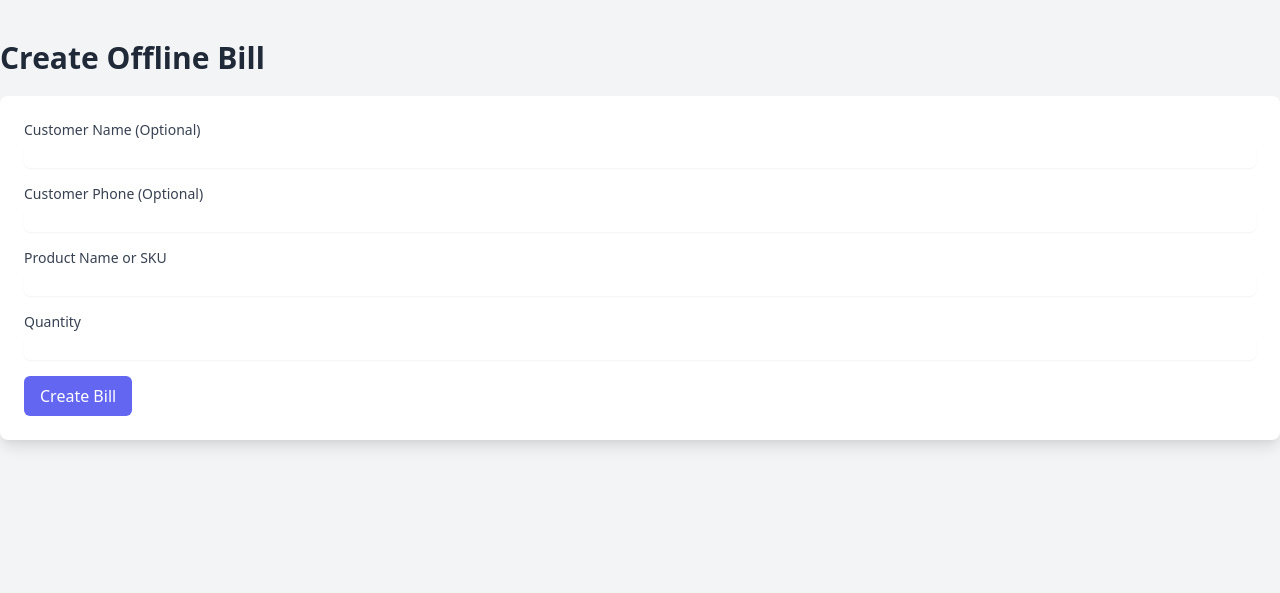
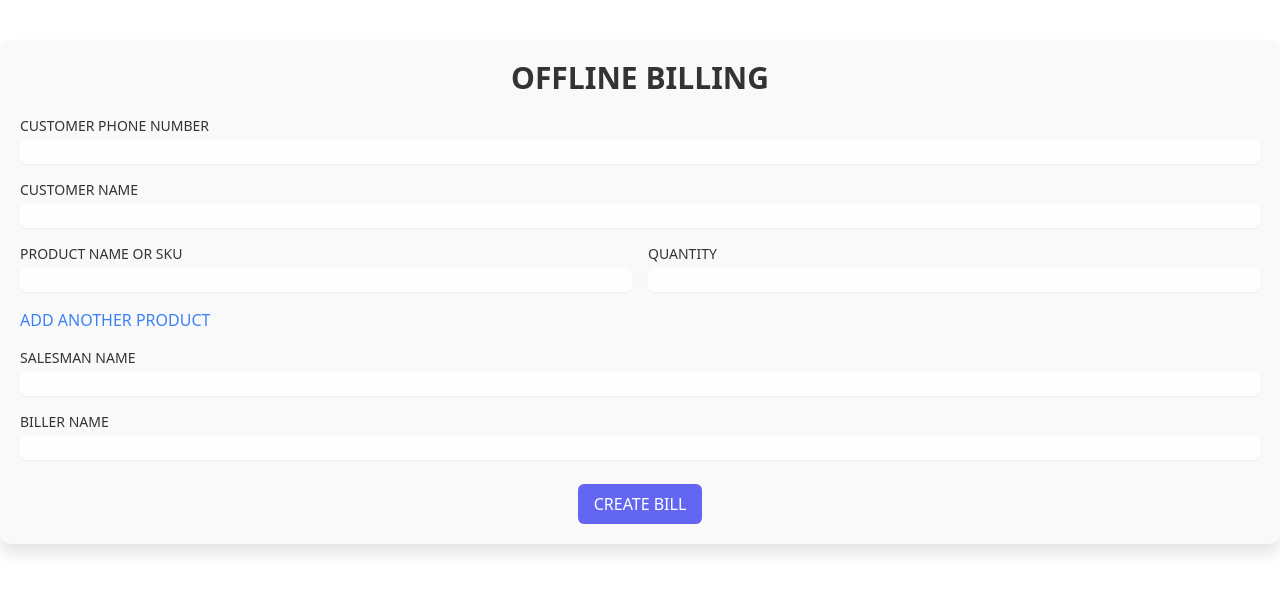
Before and after one commit to salmanparies28/ANALYTICS-X, a Flask app: page /create_offline_bill in a window 1280 px wide. Shown: the top 593 px of the page. Run offline with Flask 3, Linux system fonts and the light colour scheme; parts of the project's set-up code (start-up, migrations or seed data) failed here and were passed over.

Commit message:
update offline bill

```diff
--- a/templates/create_offline_bill.html
+++ b/templates/create_offline_bill.html
@@ -5,28 +5,181 @@
     <meta name="viewport" content="width=device-width, initial-scale=1.0">
     <title>Create Offline Bill</title>
     <link href="https://cdn.jsdelivr.net/npm/tailwindcss@2.2.19/dist/tailwind.min.css" rel="stylesheet">
+    <style>
+    .flash-message {
+        display: none;
+        position: fixed;
+        top: 20px;
+        left: 50%;
+        transform: translateX(-50%);
+        background-color: #4441da;
+        color: white;
+        padding: 10px 20px;
+        border-radius: 5px;
+        box-shadow: 0 4px 6px rgba(0, 0, 0, 0.1);
+        z-index: 1000;
+    }
+    .fade-in-out {
+        animation: fadeInOut 2s ease-in-out;
+    }
+    @keyframes fadeInOut {
+        0% {
+            opacity: 0;
+        }
+        20%, 80% {
+            opacity: 1;
+        }
+        100% {
+            opacity: 0;
+        }
+    }
+    .bounce {
+        animation: bounce 0.3s;
+    }
+    @keyframes bounce {
+        0%, 100% {
+            transform: translateY(0);
+        }
+        50% {
+            transform: translateY(-10px);
+        }
+    }
+    .form-container {
+        background-color: #f9f9f9; /* Light gray background color for the form */
+        padding: 20px;
+        border-radius: 10px;
+        box-shadow: 0 10px 15px rgba(0, 0, 0, 0.1);
+        color: #333; /* Dark text for contrast inside the form */
+        border: none; /* Remove any border */
+    }
+    .form-container h1,
+    .form-container label {
+        color: #333; /* Ensure labels and headings are readable */
+    }
+    .form-container input {
+        background-color: rgba(255, 255, 255, 0.8); /* Slightly transparent input background */
+    }
+</style>
+
+<script>
+        function addProductField() {
+            const container = document.createElement('div');
+            container.className = "grid grid-cols-2 gap-4 mt-4 bounce relative";
+
+            const productDiv = document.createElement('div');
+            productDiv.className = "col-span-1";
+
+            const quantityDiv = document.createElement('div');
+            quantityDiv.className = "col-span-1";
+
+            const productLabel = document.createElement('label');
+            productLabel.className = "block text-sm font-medium text-gray-700";
+            productLabel.textContent = "PRODUCT NAME OR SKU";
+            productDiv.appendChild(productLabel);
+
+            const productInput = document.createElement('input');
+            productInput.type = "text";
+            productInput.name = "product_identifier[]";
+            productInput.required = true;
+            productInput.className = "mt-1 block w-full rounded-md border-gray-300 shadow-sm";
+            productDiv.appendChild(productInput);
+
+            const quantityLabel = document.createElement('label');
+            quantityLabel.className = "block text-sm font-medium text-gray-700";
+            quantityLabel.textContent = "QUANTITY";
+            quantityDiv.appendChild(quantityLabel);
+
+            const quantityInput = document.createElement('input');
+            quantityInput.type = "number";
+            quantityInput.name = "quantity[]";
+            quantityInput.required = true;
+            quantityInput.className = "mt-1 block w-full rounded-md border-gray-300 shadow-sm";
+            quantityDiv.appendChild(quantityInput);
+
+            const deleteButton = document.createElement('button');
+            deleteButton.type = "button";
+            deleteButton.className = "absolute top-0 right-0 text-red-500 font-bold";
+            deleteButton.textContent = "X";
+            deleteButton.onclick = function() {
+                container.remove();
+                showFlashMessage("Product field removed!");
+            };
+
+            container.appendChild(productDiv);
+            container.appendChild(quantityDiv);
+            container.appendChild(deleteButton);
+
+            document.getElementById('product-fields').appendChild(container);
+            showFlashMessage("Product field added!");
+        }
+
+        function showFlashMessage(message) {
+            const flashMessage = document.getElementById('flash-message');
+            flashMessage.textContent = message;
+            flashMessage.className = "flash-message fade-in-out";
+            flashMessage.style.display = 'block';
+
+            setTimeout(() => {
+                flashMessage.style.display = 'none';
+            }, 2000); // Display for 2 seconds
+        }
+
+        function handleSubmit(event) {
+            event.preventDefault();
+            showFlashMessage("Bill created successfully!");
+
+            // Delay form submission to allow flash message to be visible
+            setTimeout(() => {
+                event.target.submit();
+            }, 2000); // 2-second delay before submission
+        }
+    </script>
 </head>
-<body class="bg-gray-100 text-gray-800">
-    <div class="container mx-auto mt-10">
-        <h1 class="text-3xl font-bold mb-5">Create Offline Bill</h1>
-        <form action="{{ url_for('billing.create_offline_bill') }}" method="POST" class="bg-white p-6 rounded-lg shadow-lg">
-            <div class="mb-4">
-                <label for="customer_name" class="block text-sm font-medium text-gray-700">Customer Name (Optional)</label>
-                <input type="text" name="customer_name" id="customer_name" class="mt-1 block w-full rounded-md border-gray-300 shadow-sm">
+<body>
+    <div class="container mx-auto mt-10 form-container">
+        <h1 class="text-3xl font-bold mb-5 text-center">OFFLINE BILLING</h1>
+        <div id="flash-message" class="flash-message"></div>
+        <form action="{{ url_for('billing.create_offline_bill') }}" method="POST" onsubmit="handleSubmit(event)">
+            <div class="grid grid-cols-2 gap-4">
+                <div class="col-span-2">
+                    <label for="customer_phone" class="block text-sm font-medium text-gray-700">CUSTOMER PHONE NUMBER</label>
+                    <input type="text" name="customer_phone" id="customer_phone" class="mt-1 block w-full rounded-md border-gray-300 shadow-sm">
+                </div>
+                <div class="col-span-2">
+                    <label for="customer_name" class="block text-sm font-medium text-gray-700">CUSTOMER NAME</label>
+                    <input type="text" name="customer_name" id="customer_name" class="mt-1 block w-full rounded-md border-gray-300 shadow-sm">
+                </div>
             </div>
-            <div class="mb-4">
-                <label for="customer_phone" class="block text-sm font-medium text-gray-700">Customer Phone (Optional)</label>
-                <input type="text" name="customer_phone" id="customer_phone" class="mt-1 block w-full rounded-md border-gray-300 shadow-sm">
+
+            <!-- Product fields -->
+            <div id="product-fields" class="grid grid-cols-2 gap-4 mt-4">
+                <div class="col-span-1">
+                    <label for="product_identifier" class="block text-sm font-medium text-gray-700">PRODUCT NAME OR SKU</label>
+                    <input type="text" name="product_identifier[]" id="product_identifier" required class="mt-1 block w-full rounded-md border-gray-300 shadow-sm">
+                </div>
+                <div class="col-span-1">
+                    <label for="quantity" class="block text-sm font-medium text-gray-700">QUANTITY</label>
+                    <input type="number" name="quantity[]" id="quantity" required class="mt-1 block w-full rounded-md border-gray-300 shadow-sm">
+                </div>
             </div>
-            <div class="mb-4">
-                <label for="product_identifier" class="block text-sm font-medium text-gray-700">Product Name or SKU</label>
-                <input type="text" name="product_identifier[]" id="product_identifier" required class="mt-1 block w-full rounded-md border-gray-300 shadow-sm">
+
+            <div class="col-span-2 mt-4">
+                <button type="button" onclick="addProductField()" class="text-blue-500 font-medium">ADD ANOTHER PRODUCT</button>
             </div>
-            <div class="mb-4">
-                <label for="quantity" class="block text-sm font-medium text-gray-700">Quantity</label>
-                <input type="number" name="quantity[]" id="quantity" required class="mt-1 block w-full rounded-md border-gray-300 shadow-sm">
+
+            <div class="grid grid-cols-2 gap-4 mt-4">
+                <div class="col-span-2">
+                    <label for="salesman_name" class="block text-sm font-medium text-gray-700">SALESMAN NAME</label>
+                    <input type="text" name="salesman_name" id="salesman_name" class="mt-1 block w-full rounded-md border-gray-300 shadow-sm">
+                </div>
+                <div class="col-span-2">
+                    <label for="biller_name" class="block text-sm font-medium text-gray-700">BILLER NAME</label>
+                    <input type="text" name="biller_name" id="biller_name" class="mt-1 block w-full rounded-md border-gray-300 shadow-sm">
+                </div>
             </div>
-            <button type="submit" class="bg-indigo-500 text-white px-4 py-2 rounded-md">Create Bill</button>
+            <div class="flex justify-center mt-6">
+                <button type="submit" class="bg-indigo-500 text-white px-4 py-2 rounded-md">CREATE BILL</button>
+            </div>
         </form>
     </div>
 </body>
```
